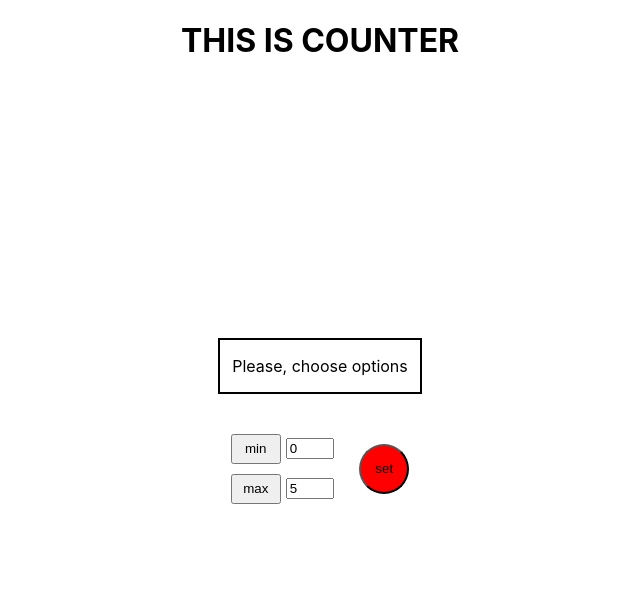
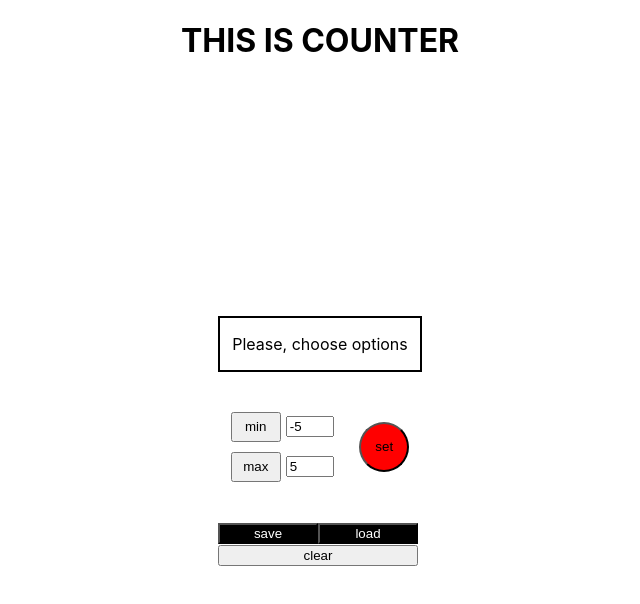
Before and after one commit to buldar/ReCounter, a React (Create React App) app: page / in a window 1280 px wide. Shown: the top 604 px of the page, without its empty margins (320-960 px from the left). Built offline with nearby package versions, Linux system fonts and the light colour scheme.

Commit message:
get/set to Local Storage

```diff
--- a/src/App.tsx
+++ b/src/App.tsx
@@ -11,7 +11,7 @@ function App() {
 
     let [value, setValue] = useState(0)
 
-    let [options, setOptions] = useState({min: 0, max: 5})
+    let [options, setOptions] = useState({min: -5, max: 5})
 
     let [menu, setMenu] = useState(true)
 
@@ -31,15 +31,32 @@ function App() {
         setMenu(!menu)
     }
 
-    let newMin = (e:any) => {
-        options.min=e.currentTarget.value
+    let newMin = (e: any) => {
+        options.min = e.currentTarget.value
         setOptions(options)
     }
 
-    let newMax = (e:any) => {
-        options.max=e.currentTarget.value
+    let newMax = (e: any) => {
+        options.max = e.currentTarget.value
         setOptions(options)
     }
+
+    const saveToLocalStorage = () => {
+        localStorage.setItem("currentValue", JSON.stringify(value))
+    }
+
+    const getFromLocalStorage = () => {
+        let storageValue = localStorage.getItem("currentValue")
+        if (storageValue) {
+            let savedValue = JSON.parse(storageValue)
+            setValue(savedValue)
+        }
+    }
+
+    const deleteFromLocalStorage = () => {
+        //code
+    }
+
 
 
     return (
@@ -77,6 +94,19 @@ function App() {
                         <button onClick={getStart}>set</button>
                     </div>
                 </div>}
+                <div>
+                    <button style={{width: '100px', backgroundColor: 'black', color: 'white'}}
+                            onClick={saveToLocalStorage}>
+                        save
+                    </button>
+                    <button style={{width: '100px', backgroundColor: 'black', color: 'white'}}
+                            onClick={getFromLocalStorage}>
+                        load
+                    </button>
+                </div>
+                <div>
+                    <button style={{width:'200px'}}>clear</button>
+                </div>
             </div>
         </div>
     );
```
